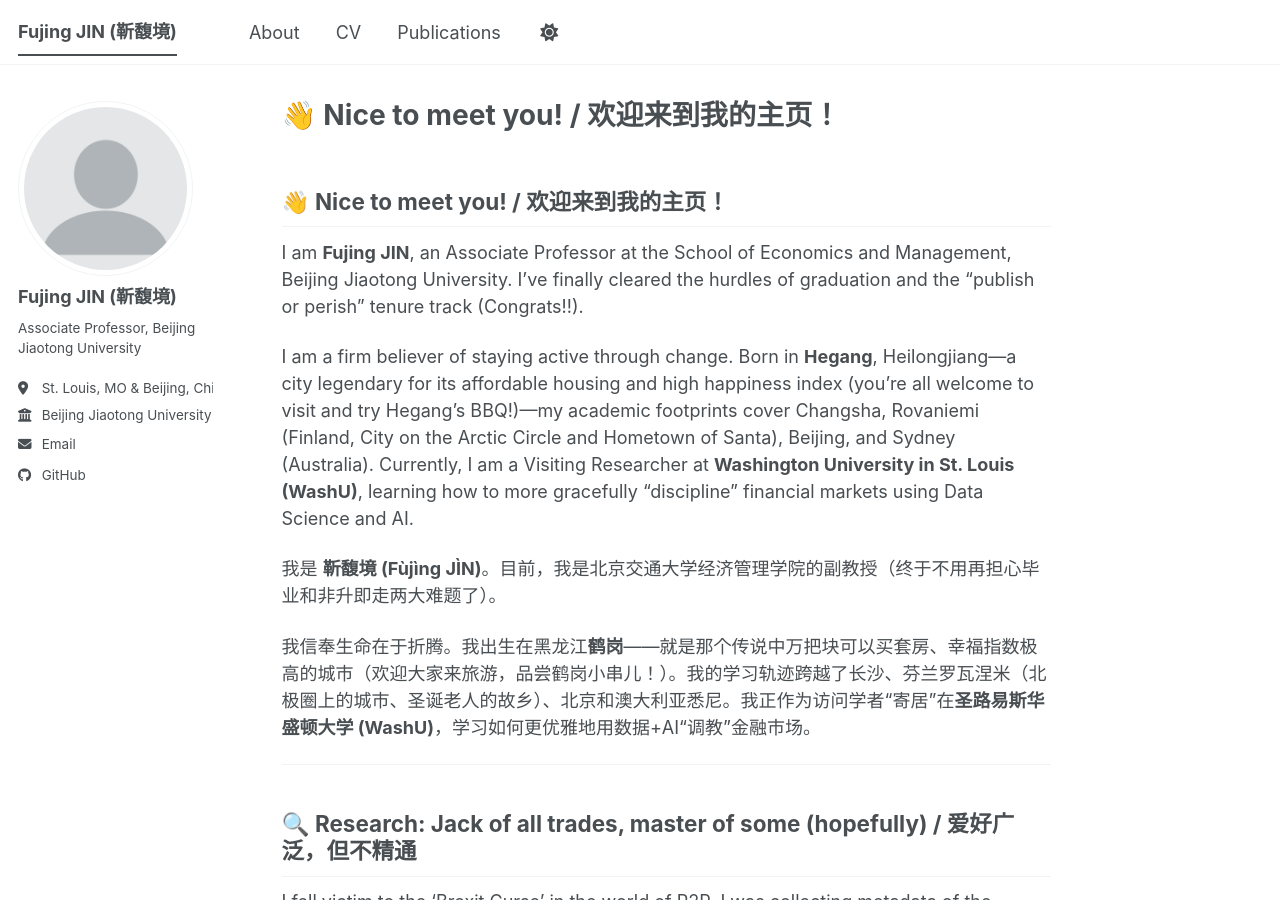
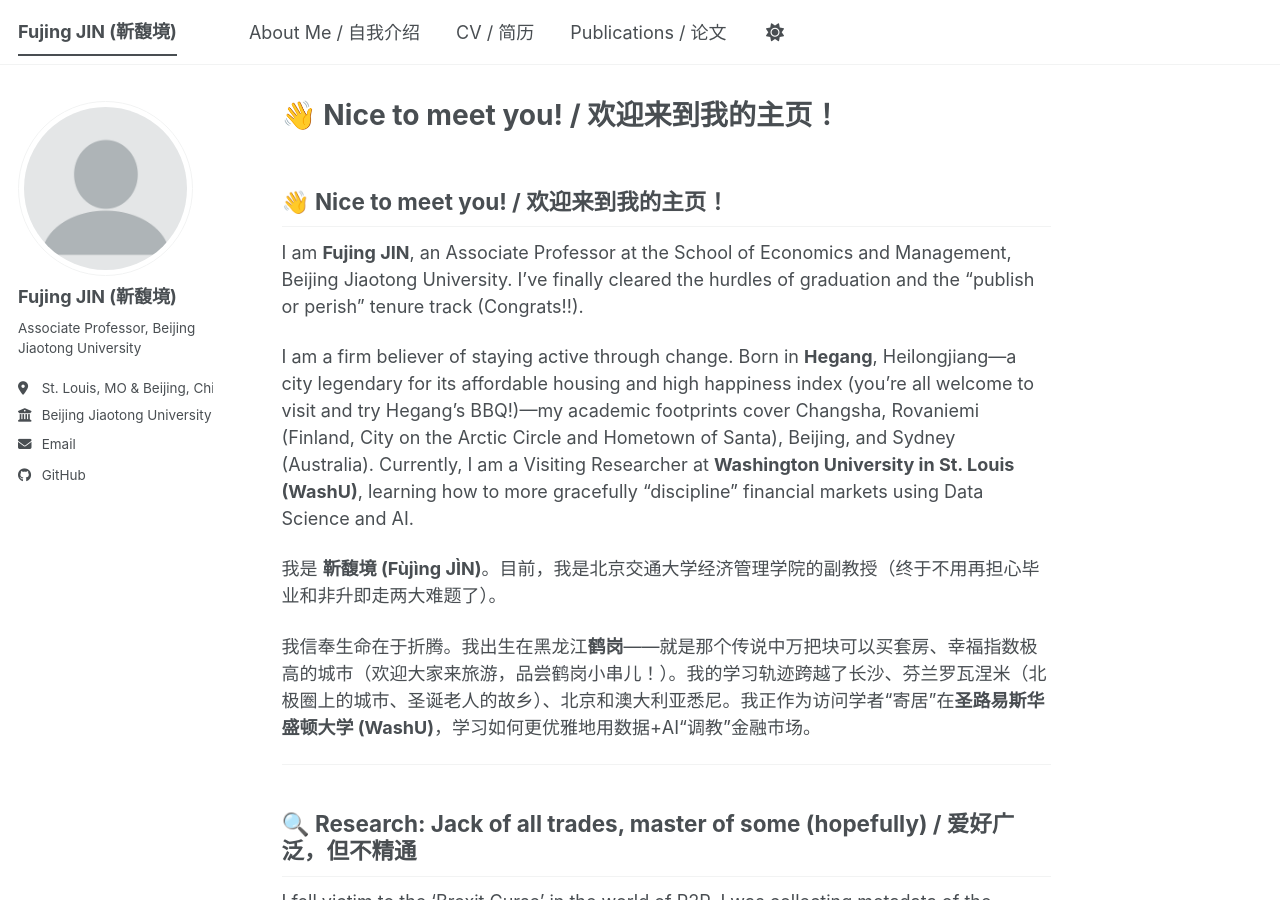
Before and after one commit to Fujing-JIN/Fujing-JIN.github.io, a Jekyll site: the page built from _pages/about.md, in a window 1280 px wide and 900 px high. Built offline with Jekyll 4.4.1, drawn with Linux system fonts in a browser that asks for light colours; a script bundle is joined from its source files by our own code; library files that are not in the unit come from our copies; our own code applies the rules of GitHub Pages for plain Markdown files.

Commit message:
Update navigation.yml

```diff
--- a/_data/navigation.yml
+++ b/_data/navigation.yml
@@ -8,12 +8,13 @@
 #      Markdown formatted page while the second is generated using JSON.
 
     # main links
+# main links
 main:
-  - title: "About"
+  - title: "About Me / 自我介绍"
     url: /
-  - title: "CV"
+  - title: "CV / 简历"
     url: /cv/
-  - title: "Publications"
+  - title: "Publications / 论文"
     url: /publications/
 
 # 暂时不用的栏目可以用 # 注释掉，或者直接删掉
```
